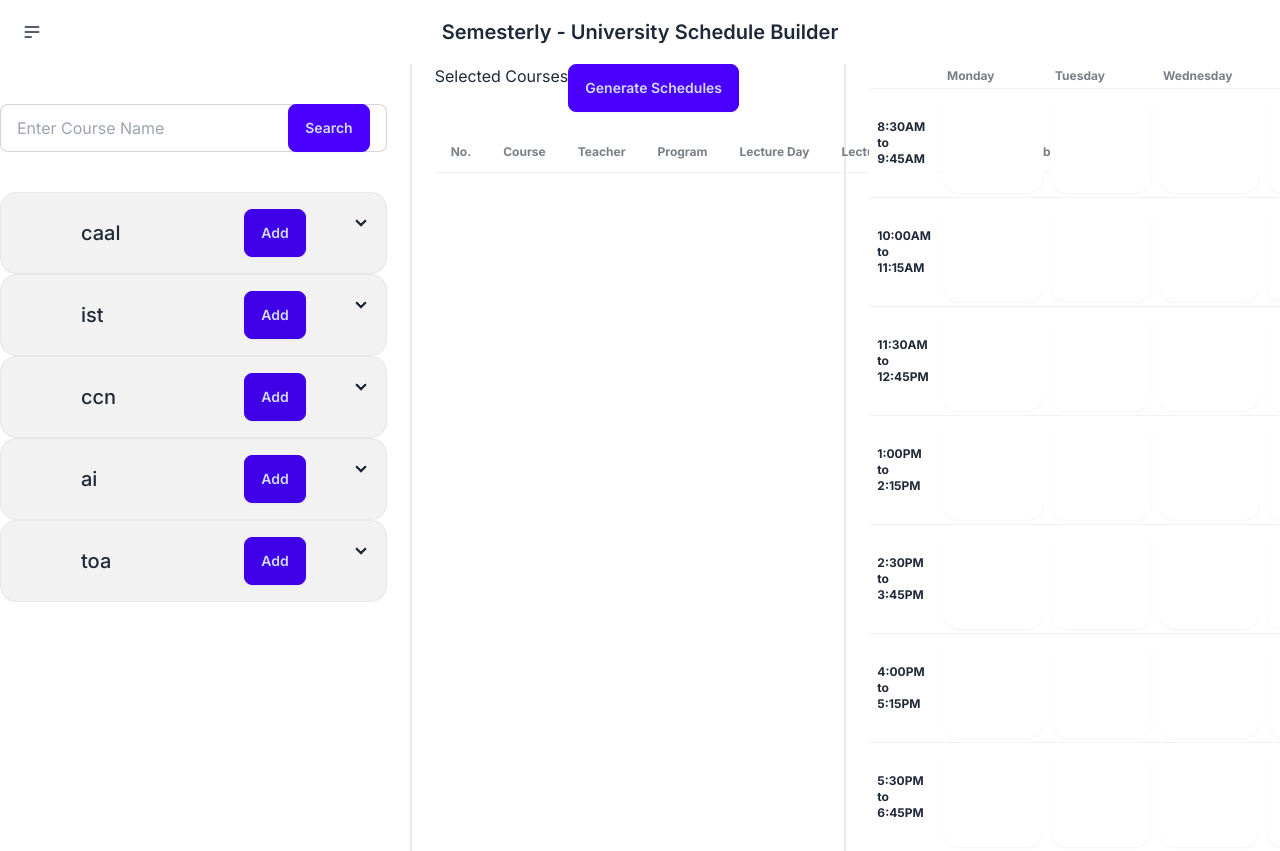
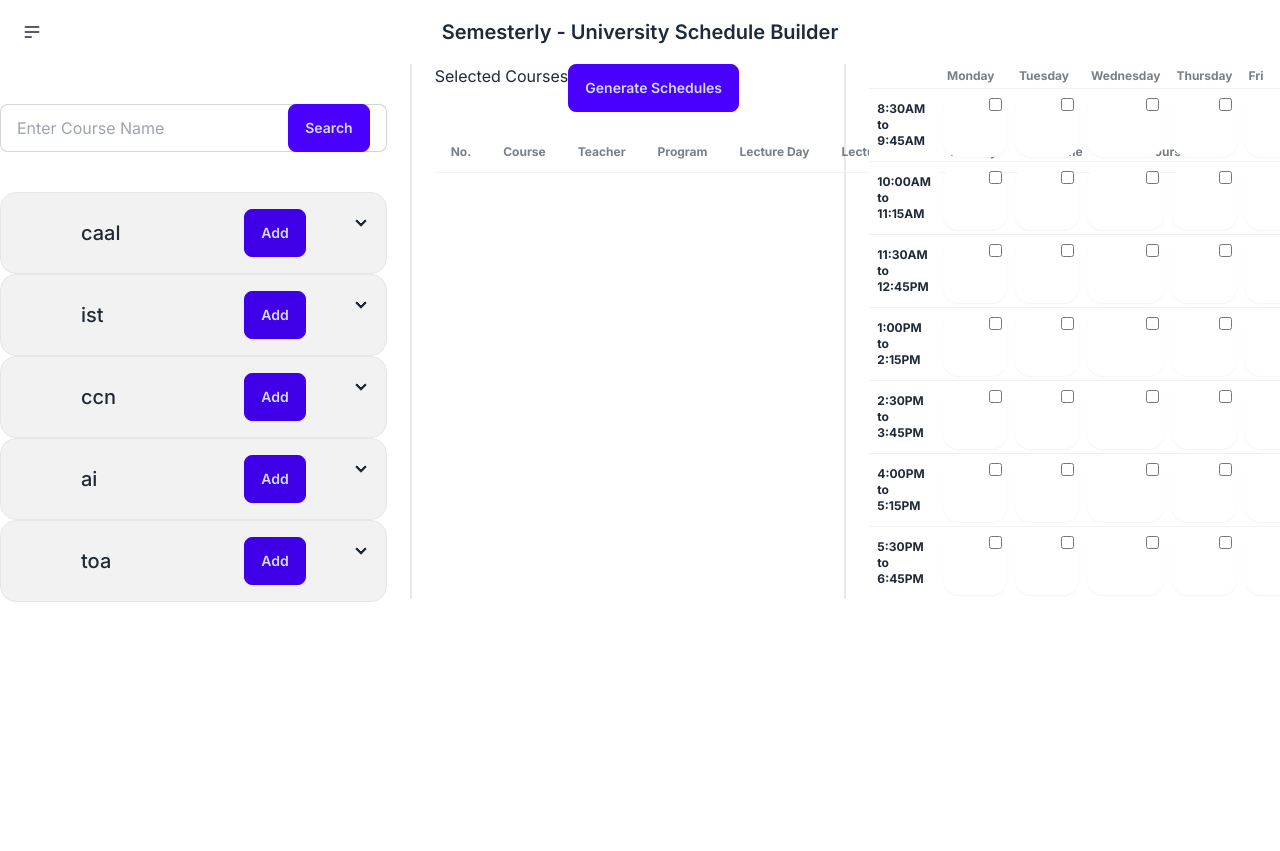
Before and after one commit to fiza-h/semesterly, a Next.js app: page / in a window 1280 px wide. After the commit the page ends 800 px from the top, so only its background shows below. Built offline with nearby package versions, Linux system fonts and the light colour scheme.

Commit message:
added locked course feature

```diff
--- a/app/components/SelectedCourses.js
+++ b/app/components/SelectedCourses.js
@@ -1,6 +1,13 @@
-import React, { useState } from 'react';
+import React from 'react';
 
-const SelectedCourses = ({ courses }) => {
+const SelectedCourses = ({ courses, onCourseLockChange }) => {
+
+    const handleLockChange = (index, event) => {
+        const updatedCourses = [...courses];
+        updatedCourses[index].locked = event.target.checked;
+        onCourseLockChange(updatedCourses);
+    };
+
     return (
         <div>
             <div className="overflow-x-auto">
@@ -15,6 +22,7 @@ const SelectedCourses = ({ courses }) => {
                             <th>Lecture Time</th>
                             <th>Lab Day</th>
                             <th>Lab Time</th>
+                            <th>Lock Course</th>
                         </tr>
                     </thead>
                     <tbody>
@@ -34,6 +42,8 @@ const SelectedCourses = ({ courses }) => {
                                             <input
                                                 type="checkbox"
                                                 className="checkbox checkbox-info"
+                                                checked={course.locked}
+                                                onChange={(event) => handleLockChange(index, event)}
                                             />
                                             <span className="label-text">Lock Course</span>
                                         </label>
--- a/app/components/Table.js
+++ b/app/components/Table.js
@@ -1,8 +1,6 @@
-import React from 'react';
+import React, { useState } from 'react';
 
-const Table = ({ schedule }) => {
-    console.log(schedule);
-
+const Table = ({ schedule, onCheckboxListChange }) => {
     const times = [
         "8:30AM to 9:45AM",
         "10:00AM to 11:15AM",
@@ -14,6 +12,20 @@ const Table = ({ schedule }) => {
     ];
 
     const days = ["Monday", "Tuesday", "Wednesday", "Thursday", "Friday", "Saturday", "Sunday"];
+
+    // Initialize checked state for checkboxes as an object with boxKey as keys
+    const [checkedBoxes, setCheckedBoxes] = useState({});
+
+    const handleCheckboxChange = (index, day) => {
+        const boxKey = `${index}-${day}`;
+        setCheckedBoxes(prevCheckedBoxes => {
+            const updatedCheckedBoxes = { ...prevCheckedBoxes };
+            updatedCheckedBoxes[boxKey] = !updatedCheckedBoxes[boxKey];
+            // Call the function passed from the Home component and pass the updatedCheckedBoxes as an array
+            onCheckboxListChange(Object.keys(updatedCheckedBoxes).filter(key => updatedCheckedBoxes[key]));
+            return updatedCheckedBoxes;
+        });
+    };
 
     return (
         <div className="overflow-x-auto">
@@ -32,16 +44,30 @@ const Table = ({ schedule }) => {
                             {days.map(day => (
                                 <td key={day} className="p-1">
                                     {schedule && schedule[index] && schedule[index][days.indexOf(day)] ? (
-                                        <div className="card bg-white shadow-sm" style={{ height: '100px' , width: '100px'}}>
+                                        <div className={`card bg-white shadow-sm ${checkedBoxes[`${index}-${day}`] ? 'bg-primary' : ''}`}>
                                             <div className="card-body" style={{ maxHeight: '100px', overflow: 'hidden', padding: '5px', margin: 0 }}>
+                                                <input
+                                                    type="checkbox"
+                                                    className="form-checkbox"
+                                                    style={{ position: 'absolute', top: '5px', right: '5px', zIndex: 1000 }}
+                                                    checked={checkedBoxes[`${index}-${day}`] || false}
+                                                    onChange={() => handleCheckboxChange(index, day)}
+                                                />
                                                 <p className="card-title mb-0" style={{ fontSize: '14px', color: 'black', padding: 0 }}>{schedule[index][days.indexOf(day)].course}</p>
                                                 <p className="card-text mb-0" style={{ fontSize: '12px', color: 'black' }}>Teacher: {schedule[index][days.indexOf(day)].teacher}</p>
                                                 <p className="card-text mb-0" style={{ fontSize: '12px', color: 'black' }}>Course Code: {schedule[index][days.indexOf(day)].code}</p>
                                             </div>
                                         </div>
                                     ) : (
-                                        <div className="card bg-white shadow-sm" style={{ height: '100px' , width: '100px'}}>
+                                        <div className={`card bg-white shadow-sm ${checkedBoxes[`${index}-${day}`] ? 'bg-primary' : ''}`}>
                                             <div className="card-body" style={{ maxHeight: '100px', overflow: 'hidden' }}>
+                                                <input
+                                                    type="checkbox"
+                                                    className="form-checkbox"
+                                                    style={{ position: 'absolute', top: '5px', right: '5px', zIndex: 1000 }}
+                                                    checked={checkedBoxes[`${index}-${day}`] || false}
+                                                    onChange={() => handleCheckboxChange(index, day)}
+                                                />
                                                 {/* Render empty card */}
                                             </div>
                                         </div>
@@ -51,7 +77,6 @@ const Table = ({ schedule }) => {
                         </tr>
                     ))}
                 </tbody>
-
             </table>
         </div>
     );
--- a/app/page.js
+++ b/app/page.js
@@ -15,6 +15,10 @@ export default function Home() {
   const [selectedCourses, setSelectedCourses] = useState([]); // State to store selected courses
   const [schedules, setSchedules] = useState([]); // Store all generated schedules
   const [currentPage, setCurrentPage] = useState(0); // Current schedule index
+
+  let preferredClassSlot = [];
+  let preferredTiming = [];
+  let part = 0;
 
   useEffect(() => {
     const fetchData = async () => {
@@ -35,11 +39,32 @@ export default function Home() {
     setFilteredCourses(filtered);
   };
 
+  const handleCheckboxList = (checkedList) => {
+    // Handle the list of checked checkboxes received from the Table component
+    console.log("Checked checkboxes:", checkedList);
+    preferredTiming = checkedList.map(item => item.split("-")[0]); // Extract the time from each item
+  };
+
   const handleAddCourse = course => {
     // Add each course individually to selectedCourses
     course.forEach(singleCourse => {
       setSelectedCourses(prevSelectedCourses => [...prevSelectedCourses, singleCourse]);
     });
+  };
+
+  const handleCourseLockChange = (updatedCourses) => {
+    const preferredClassSlots = updatedCourses.filter(course => course.locked).map(course => ({
+      course: course.course,
+      teacher: course.teacher,
+      program: course.program,
+      lecDay: course.lecDay,
+      lecTime: course.lecTime,
+      labDay: course.labDay,
+      labTime: course.labTime
+    }));
+    // setPreferredTimeSlots(preferredTimeSlots);
+    preferredClassSlot.push(preferredClassSlots);
+    console.log("initialized preferredClassSlot", preferredClassSlot);
   };
 
   // Group courses by course title
@@ -55,19 +80,49 @@ export default function Home() {
     return groupedCourses;
   };
 
-
   const handleGenerateSchedules = () => {
     const groupedCourses = groupCoursesByTitle(selectedCourses);
     console.log("Grouped Courses for Schedule Generation:", groupedCourses);
+    console.log("preferred timing",preferredTiming);
 
-  //   let prefferedClassSlot  = [];
-  //   let prefferedTiming = [];
+    if (preferredClassSlot.length === 0 && preferredTiming.length === 0) {
+      console.log("inside part 1")
+      part = 1;
+      const schedules = generateSchedules(groupedCourses);
+      console.log("Generated Schedules:", schedules);
+    } else if (preferredClassSlot.length !== 0 && preferredTiming.length === 0) {
+      console.log("inside part 2")
+      part = 2;
+      let updatedChosenSubjects = [];
+      updatedChosenSubjects = updateChosenSubjects(groupedCourses, preferredClassSlot); // Ensure chosenSubjects is an array of arrays
+      // console.log("updated schedules", updatedChosenSubjects);
+      const schedules = generateSchedules(groupedCourses);
+      console.log("Generated Schedules:", schedules);
+    } else if (preferredClassSlot.length === 0 && preferredTiming.length !== 0) {
+      console.log("inside part 3")
+      part = 3;
+      // preferredTiming.forEach(time => {
+      //   currentSchedule[time[0]][time[1]] = new Subject();
+      // });
+      const schedules = generateSchedules(groupedCourses);
+      console.log("Generated Schedules:", schedules);
+    } else {
+      preferredClassSlot.forEach(course => {
+        if (course.labDay === -1) {
+          currentSchedule[course.lecTime][course.lecDay] = course;
+        } else {
+          currentSchedule[course.lecTime][course.lecDay] = course;
+          currentSchedule[course.labTime][course.labDay] = course;
+          currentSchedule[course.labTime + 1][course.labDay] = course;
+        }
+      });
+      updateChosenSubjects();
+      preferredTiming.forEach(time => {
+        currentSchedule[time[0]][time[1]] = new Subject();
+      });
+      this.generateHelperwTimeSlots(0, currentSchedule);
+    }
 
-  //   if (this.prefferedClassSlot.length === 0 && this.prefferedTiming.length === 0) {
-  //     this.generateHelper(0, currentSchedule);
-  // }
-    const schedules = generateSchedules(groupedCourses);
-    console.log("Generated Schedules:", schedules);
     // Implement your schedule generation logic here or handle it as needed
 
     const newSchedules = generateSchedules(groupedCourses).map(schedule => copySchedule(schedule));
@@ -77,11 +132,72 @@ export default function Home() {
 
   const groupedCourses = groupCoursesByTitle(filteredCourses);
 
+  const updateChosenSubjects = (groupedCourses, preferredClassSlot) => {
+    // console.log("Initial preferredClassSlot:", preferredClassSlot);
+    // console.log("Initial groupedCourses:", groupedCourses);
+
+    // Iterate through each slot in preferredClassSlot
+    for (let i = 0; i < preferredClassSlot.length; i++) {
+      // Iterate through each object in the sub-array
+      for (let j = 0; j < preferredClassSlot[i].length; j++) {
+        const courseToRemove = preferredClassSlot[i][j].course;
+        // console.log("Course to remove:", courseToRemove);
+
+        // Check if the course name exists in groupedCourses and delete it
+        if (groupedCourses.hasOwnProperty(courseToRemove)) {
+          delete groupedCourses[courseToRemove];
+          console.log(`Removed '${courseToRemove}' from groupedCourses.`);
+        } else {
+          console.log(`Course '${courseToRemove}' not found in groupedCourses.`);
+        }
+      }
+    }
+    // Log the final state of groupedCourses after all updates
+    console.log("Final groupedCourses:", groupedCourses);
+  };
+
+  // Define the blockSlots function to mark slots based on preferred timing
+  const blockSlots = (preferredTiming, currentSchedule) => {
+    console.log("inside blockslots")
+    preferredTiming.forEach(item => {
+      const [timeIndex, dayIndex] = item.split("-").map(str => parseInt(str));
+      currentSchedule[timeIndex][dayIndex] = 'Blocked'; // Mark the slot as blocked
+    });
+    console.log(currentSchedule);
+  };
+
   function generateSchedules(groupedCourses) {
     // Convert grouped courses object to an array of arrays
     const coursesLists = Object.values(groupedCourses).map(group => group);
     let validSchedules = [];
-    let currentSchedule = Array.from({ length: 8 }, () => Array(3).fill(null));
+    // let currentSchedule = Array.from({ length: 8 }, () => Array(3).fill(null));
+    let currentSchedule = [];
+    if (part == 1) {
+      currentSchedule = Array.from({ length: 8 }, () => Array(3).fill(null));
+    } else if (part == 2) {
+      currentSchedule = Array.from({ length: 8 }, () => Array(3).fill(null));
+      console.log(groupedCourses);
+      for (let i = 0; i < preferredClassSlot.length; i++) {
+        // Iterate through each object in the sub-array
+        for (let j = 0; j < preferredClassSlot[i].length; j++) {
+          const courseToAdd = preferredClassSlot[i][j];
+          console.log(courseToAdd);
+          if (courseToAdd.labDay === -1) {
+            currentSchedule[courseToAdd.lecTime][courseToAdd.lecDay] = courseToAdd;
+          } else {
+            currentSchedule[courseToAdd.lecTime][courseToAdd.lecDay] = courseToAdd;
+            currentSchedule[courseToAdd.labTime][courseToAdd.labDay] = courseToAdd;
+            currentSchedule[courseToAdd.labTime + 1][courseToAdd.labDay] = courseToAdd;
+          }
+        }
+        console.log("current schedule", currentSchedule);
+      }
+    } else if (part == 3) {
+      currentSchedule = Array.from({ length: 8 }, () => Array(3).fill(null));
+      let slot = blockSlots(currentSchedule, preferredTiming);
+      console.log(slot);
+    }
+
 
     function generateHelper(i, currentSchedule) {
       // Base case
@@ -211,13 +327,13 @@ export default function Home() {
               <button className="btn btn-primary" onClick={handleGenerateSchedules}>Generate Schedules</button>
             </div>
             <div className="px-0">
-              <SelectedCourses courses={selectedCourses} /> {/* Pass selected courses to SelectedCourses component */}
+              <SelectedCourses courses={selectedCourses} onCourseLockChange={handleCourseLockChange} />
             </div>
           </div>
           <div className="divider lg:divider-horizontal"></div>
           <div className="grid flex-grow w-8">
             <Pagination schedules={schedules} currentPage={currentPage} onPageChange={handlePageChange} />
-            <Table schedule={schedules[currentPage]} />
+            <Table schedule={schedules[currentPage]} onCheckboxListChange={handleCheckboxList} />
           </div>
         </div>
       </div>
```
